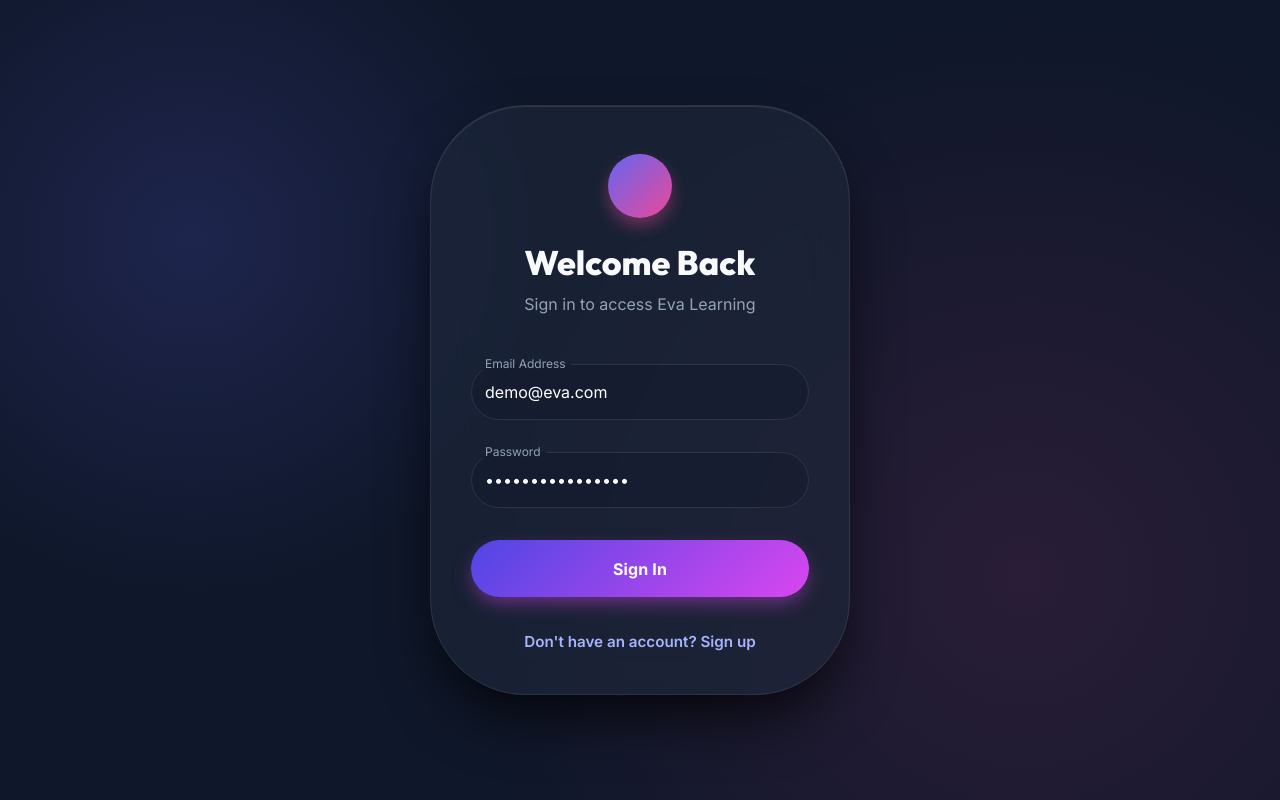
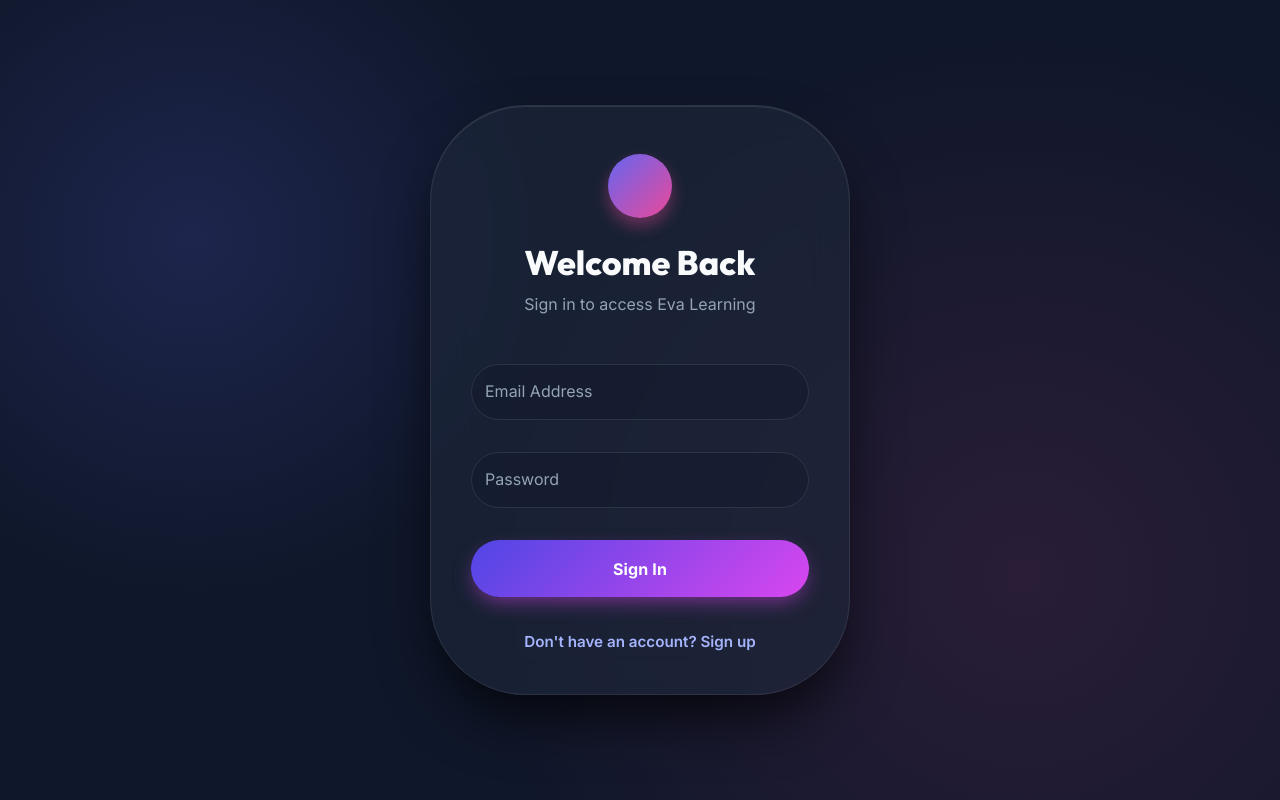
Before and after one commit to cbello03/eva, a React (Vite) app in the folder frontend-eva/: page /login in a window 1280 px wide. Built offline with nearby package versions, Linux system fonts and the light colour scheme; some icons are missing.

Commit message:
Limpiar credenciales de demostración en el formulario de login

```diff
--- a/frontend-eva/src/routes/login.tsx
+++ b/frontend-eva/src/routes/login.tsx
@@ -21,10 +21,6 @@
 
   const { register, handleSubmit, formState: { errors } } = useForm<LoginData>({
     resolver: zodResolver(loginSchema),
-    defaultValues: {
-      email: 'demo@eva.com',
-      password: 'demo_password123'
-    }
   });
 
   const onSubmit = (data: LoginData) => {
```
